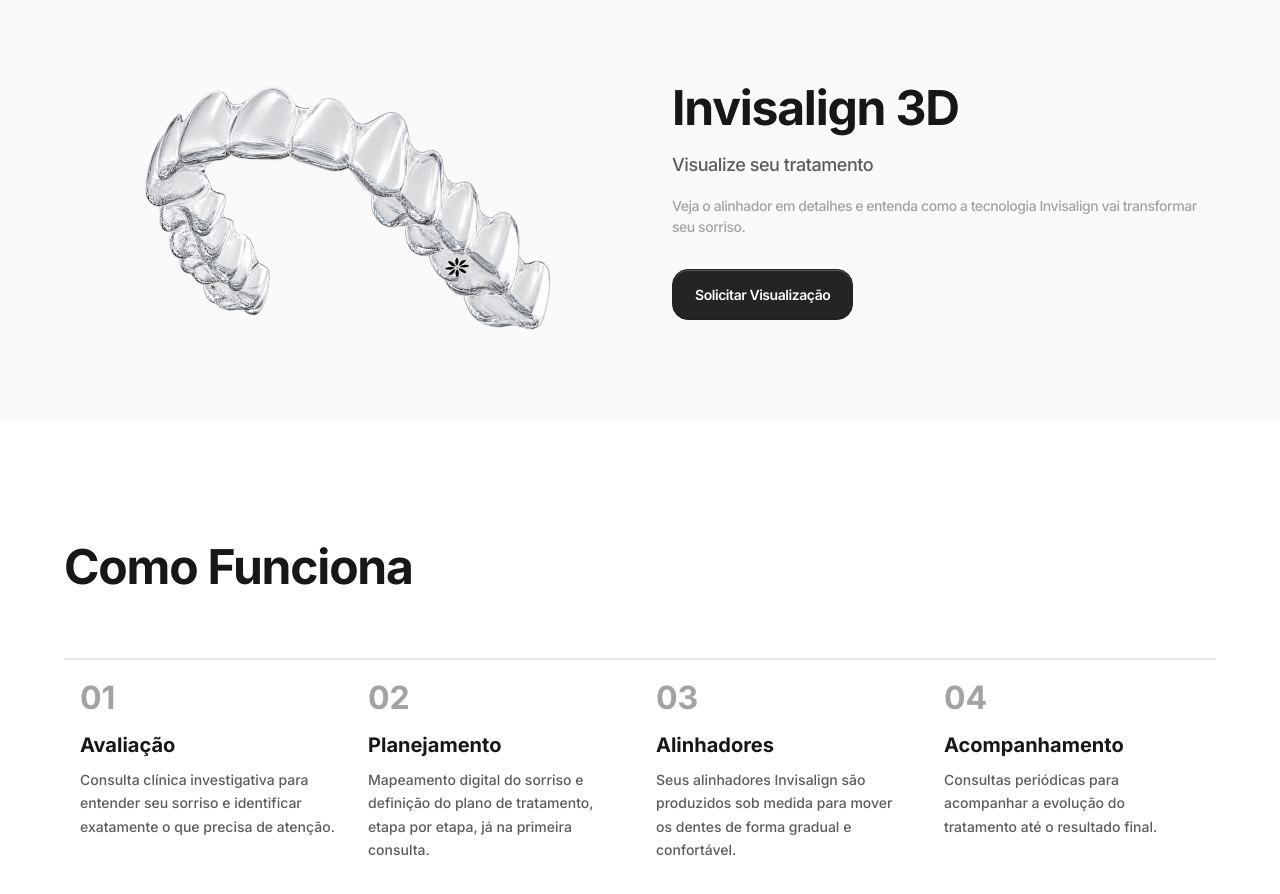
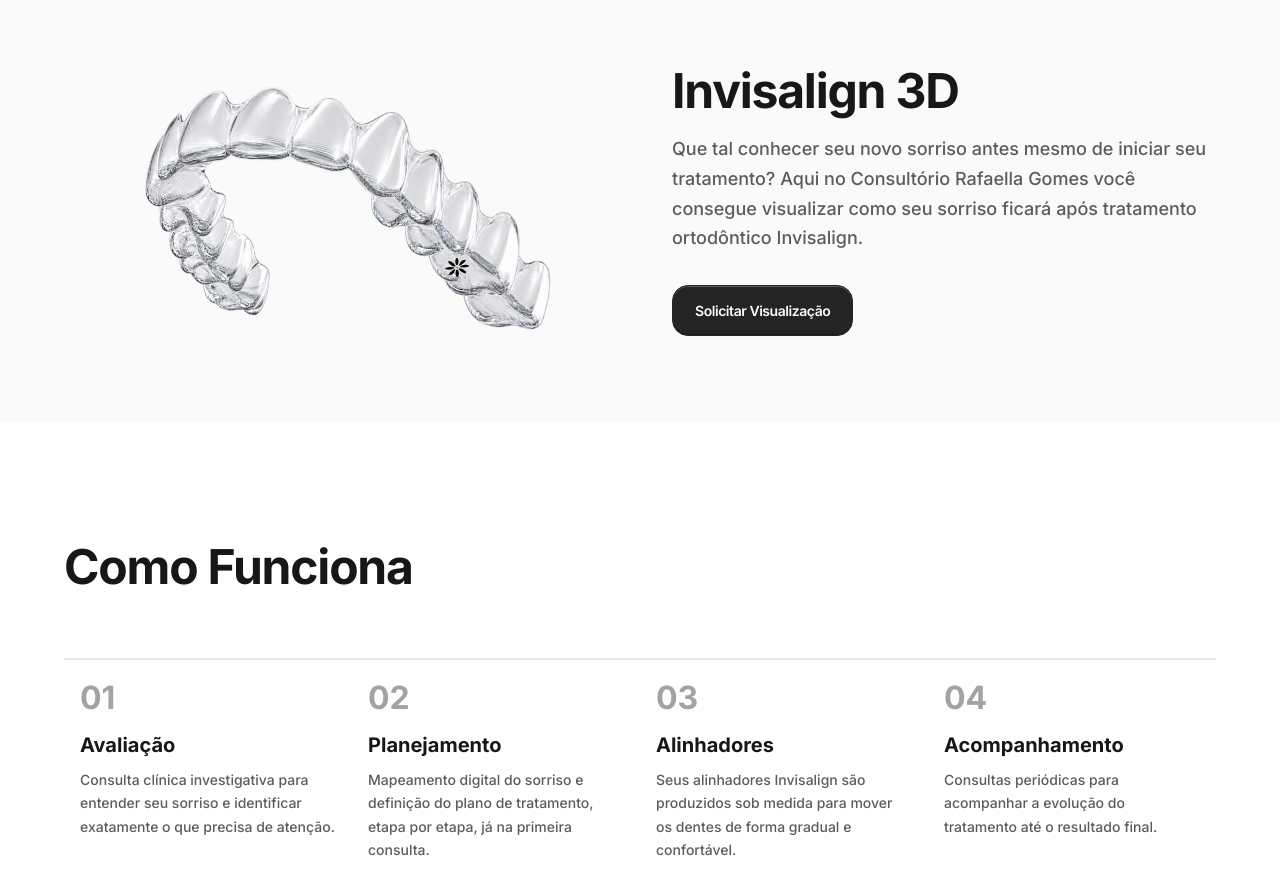
Before and after one commit to leandrovarges-art/clinica-rafaella, a Next.js app: page / in a window 1280 px wide. Shown: the part 820-1714 px from the top of the page. Built offline with nearby package versions, Linux system fonts and the light colour scheme.

Commit message:
atualizar texto e link invisalign 3d

```diff
--- a/app/components/InvisalignViewer.tsx
+++ b/app/components/InvisalignViewer.tsx
@@ -3,10 +3,7 @@
 import { useState } from 'react'
 import { motion } from 'framer-motion'
 
-const WHATSAPP_NUMBER = '5521990472849'
-const INVISALIGN_WHATSAPP_URL = `https://wa.me/${WHATSAPP_NUMBER}?text=${encodeURIComponent(
-  'Olá! Gostaria de solicitar uma visualização do Invisalign.'
-)}`
+const INVISALIGN_VIEWER_URL = 'https://starter-kit.invisalign.hamburg/sv/1756903'
 
 const staggerContainer = {
   hidden: {},
@@ -62,16 +59,17 @@
           <motion.h2 variants={fadeSlideUp} className="text-heading font-bold text-ink">
             Invisalign 3D
           </motion.h2>
-          <motion.p variants={fadeSlideUp} className="mt-4 text-body text-pencil">
-            Visualize seu tratamento
-          </motion.p>
-          <motion.p variants={fadeSlideUp} className="mt-4 text-body-sm text-faint">
-            Veja o alinhador em detalhes e entenda como a tecnologia Invisalign vai transformar
-            seu sorriso.
+          <motion.p
+            variants={fadeSlideUp}
+            className="mt-4 text-[18px] font-medium leading-[1.66] text-pencil"
+          >
+            Que tal conhecer seu novo sorriso antes mesmo de iniciar seu tratamento? Aqui no
+            Consultório Rafaella Gomes você consegue visualizar como seu sorriso ficará após
+            tratamento ortodôntico Invisalign.
           </motion.p>
           <motion.a
             variants={fadeSlideUp}
-            href={INVISALIGN_WHATSAPP_URL}
+            href={INVISALIGN_VIEWER_URL}
             target="_blank"
             rel="noopener noreferrer"
             className="mt-8 inline-block rounded-btn border border-graphite bg-graphite px-[22px] py-[14px] text-body-sm font-semibold text-canvas shadow-btn-inset transition-colors hover:bg-white hover:text-graphite"
```
